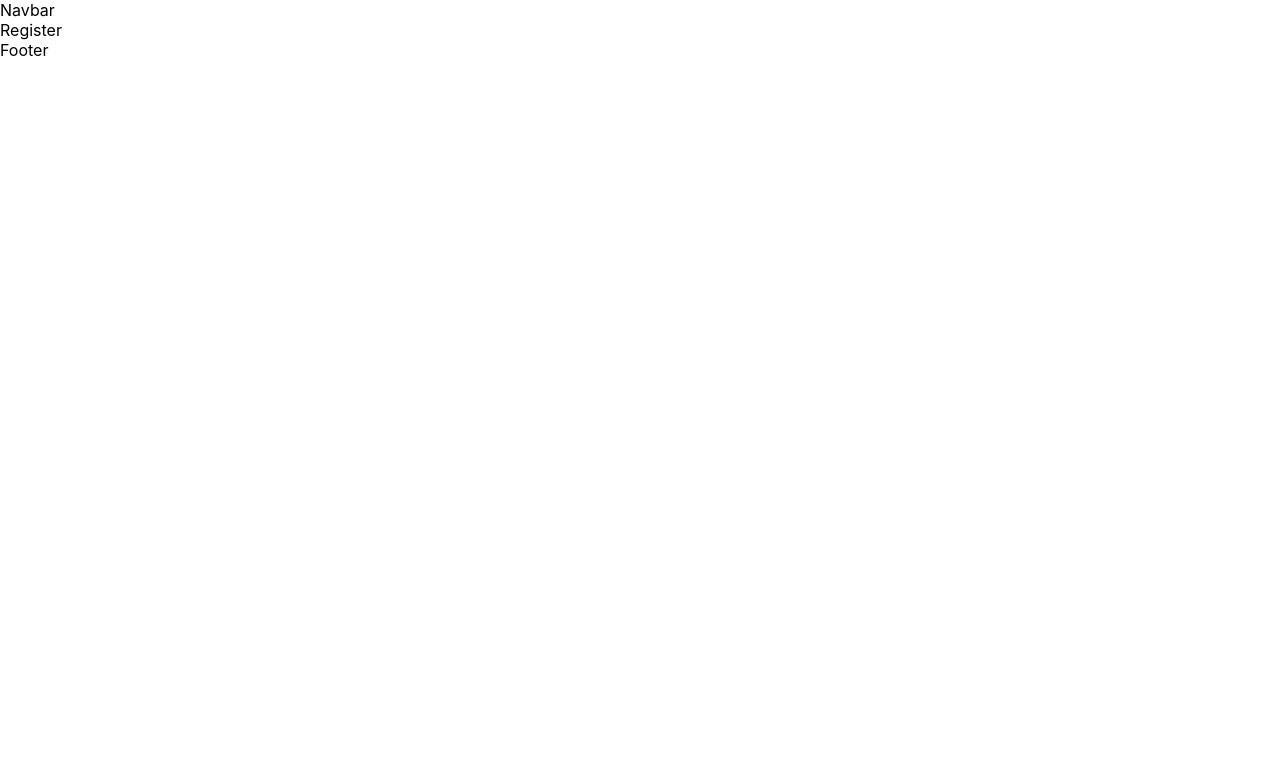
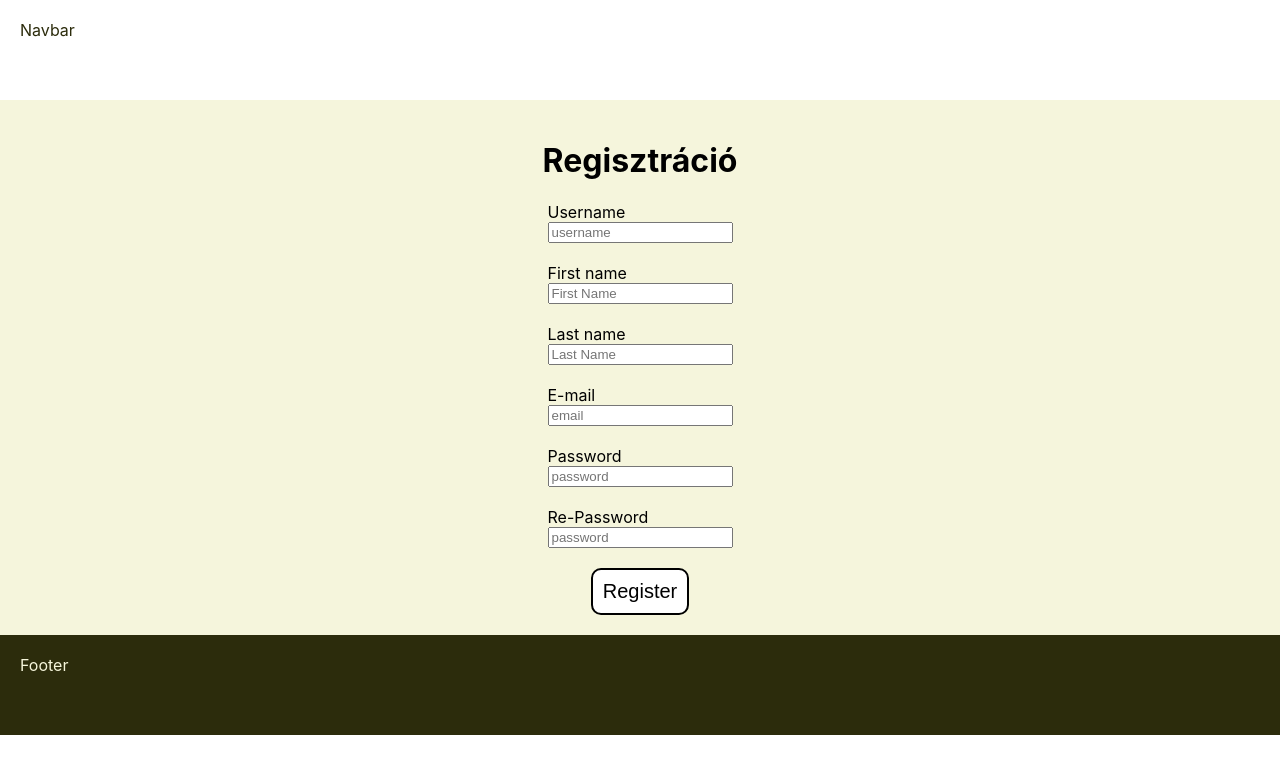
Before and after one commit to liana5555/food-restaurant-review-frontend, a React (Create React App) app: page /register in a window 1280 px wide. Shown: the top 774 px of the page. Built offline with nearby package versions, Linux system fonts and the light colour scheme.

Commit message:
feature: Login and Register Page

```diff
--- a/src/App.scss
+++ /dev/null
@@ -1,38 +0,0 @@
-.App {
-  text-align: center;
-}
-
-.App-logo {
-  height: 40vmin;
-  pointer-events: none;
-}
-
-@media (prefers-reduced-motion: no-preference) {
-  .App-logo {
-    animation: App-logo-spin infinite 20s linear;
-  }
-}
-
-.App-header {
-  background-color: #282c34;
-  min-height: 100vh;
-  display: flex;
-  flex-direction: column;
-  align-items: center;
-  justify-content: center;
-  font-size: calc(10px + 2vmin);
-  color: white;
-}
-
-.App-link {
-  color: #61dafb;
-}
-
-@keyframes App-logo-spin {
-  from {
-    transform: rotate(0deg);
-  }
-  to {
-    transform: rotate(360deg);
-  }
-}
--- a/src/components/Footer.js
+++ b/src/components/Footer.js
@@ -1,10 +1,10 @@
-
+import React from "react"
 
 export default function Footer () {
     return (
-        <nav>
+        <footer>
             Footer
-        </nav>
+        </footer>
     )
 
 
--- a/src/components/Navbar.js
+++ b/src/components/Navbar.js
@@ -1,4 +1,4 @@
-
+import React from "react"
 
 export default function Navbar () {
     return (
--- a/src/pages/Home.js
+++ b/src/pages/Home.js
@@ -1,11 +1,9 @@
-
+import React from "react"
 
 
 export default function Home () {
     return (
-        <nav>
-            Home
-        </nav>
+       <main>WELCOME HOME</main>
     )
 
 
--- a/src/pages/Login.js
+++ b/src/pages/Login.js
@@ -1,10 +1,44 @@
+import React from "react"
 
 
 export default function Login () {
+
+    const [regform, setRegisterForm] = React.useState({
+        username: "",
+        password: ""
+
+
+    })
+    console.log(regform)
+
+    function handleChange (e) {
+        setRegisterForm(prev => {
+            return {
+                ...prev,
+                [e.target.name] : e.target.value
+            }
+        })
+
+    }
+
+    function handleSubmit (e) {
+        e.preventDefault()
+        console.log("Submitting")
+    }
+
+
     return (
-        <nav>
-            Login
-        </nav>
+        <main className="login-register">
+            <h1>Bejelentkezés</h1>
+        <form className="login-register-form" onSubmit={handleSubmit}>
+            <label className="input-label" name="username" >Username</label>
+            <input className="input" type="text" name="username" placeholder="username" value={regform.username} onChange={handleChange}  />
+            <label className="input-label" name="password" >Password</label>
+            <input className="input" type="password" name="password" placeholder="password" value={regform.password} onChange={handleChange}  />
+            <button>Login</button>
+
+        </form>
+        </main>
     )
 
 
--- /dev/null
+++ b/src/pages/Posts.js
@@ -0,0 +1,14 @@
+import React from "react"
+
+
+export default function Posts () {
+
+
+
+
+    return (
+       <main>WELCOME TO POSTS</main>
+    )
+
+
+}
--- a/src/pages/Register.js
+++ b/src/pages/Register.js
@@ -1,11 +1,62 @@
-
+import React from "react"
 
 
 export default function Register () {
+
+    const [regform, setRegisterForm] = React.useState({
+        username: "",
+        firstName: "",
+        lastName:"",
+        password: "",
+        repassword: "",
+        email: ""
+
+    })
+    console.log(regform)
+
+    function handleChange (e) {
+        setRegisterForm(prev => {
+            return {
+                ...prev,
+                [e.target.name] : e.target.value
+            }
+        })
+
+    }
+
+    function handleSubmit (e) {
+        e.preventDefault()
+        console.log("Submitting")
+    }
+
+    function checkingPaassword (psw, repsw) {
+        if (psw !== repsw){
+            return true
+        }
+        else return false
+    }
+
     return (
-        <nav>
-            Register
-        </nav>
+        <main className="login-register">
+            <h1>Regisztráció</h1>
+        <form className="login-register-form" onSubmit={handleSubmit}>
+            <label className="input-label" name="username" >Username</label>
+            <input className="input" type="text" name="username" placeholder="username" value={regform.username} onChange={handleChange}  />
+            <label className="input-label" name="firstName" >First name</label>
+            <input className="input" type="text" name="firstName" placeholder="First Name" value={regform.firstName} onChange={handleChange}  />
+            <label className="input-label" name="lastName" >Last name</label>
+            <input className="input" type="text" name="lastName" placeholder="Last Name" value={regform.lastName} onChange={handleChange}  />
+            <label className="input-label" name="email" >E-mail</label>
+            <input className="input" type="email" name="email" placeholder="email" value={regform.email} onChange={handleChange}  />
+            <label className="input-label" name="password" >Password</label>
+            <input className="input" type="password" name="password" placeholder="password" value={regform.password} onChange={handleChange}  />
+            <label className="input-label" name="repassword" >Re-Password</label>
+            <input className="input" type="password" name="repassword" placeholder="password" value={regform.repassword} onChange={handleChange}  />
+            {checkingPaassword(regform.password, regform.repassword)&&<div className="not-matching-psw">Not matching Password</div>}
+            <button>Register</button>
+
+        </form>
+        </main>
     )
 
 
--- /dev/null
+++ b/src/scss/App.scss
@@ -0,0 +1,3 @@
+@import "global";
+@import "navbar";
+@import "footer";
--- /dev/null
+++ b/src/scss/_footer.scss
@@ -0,0 +1,6 @@
+footer {
+    background-color: hsl(60, 56%, 11%);
+    min-height: 100px;
+    color: hsl(60, 56%, 91%);
+    padding: 20px;
+}
--- /dev/null
+++ b/src/scss/_global.scss
@@ -0,0 +1,59 @@
+* {
+    box-sizing: border-box;
+}
+
+body{
+    min-height: 100vh;
+    display: flex;
+    flex-direction: column;
+}
+
+.login-register {
+    display: flex;
+    flex-direction: column;
+    align-items: center;
+    justify-content: center;
+    background-color: beige;
+    padding: 20px;
+
+    .login-register-form {
+    display: flex;
+    flex-direction: column;
+    align-items: center;
+    justify-content: center;
+
+    }
+    label {
+        align-self: flex-start;
+    }
+    input {
+        margin-bottom: 20px;
+    }
+
+    button {
+        background-color: white;
+        border-radius: 10px;
+        padding: 10px;
+        font-size: 20px;
+        border: 2px solid black;
+
+
+        &:hover {
+            background-color: hsl(60, 56%, 11%);
+            color: white;
+            border: 2 px solid hsl(60, 56%, 11%);
+            cursor: pointer;
+        }
+
+
+    }
+    .not-matching-psw {
+
+        margin-bottom: 20px;
+        color: red;
+    }
+
+
+
+
+}
--- /dev/null
+++ b/src/scss/_navbar.scss
@@ -0,0 +1,6 @@
+nav {
+    background-color: white;
+    color: hsl(60, 56%, 11%);
+    min-height: 100px;
+    padding: 20px;
+}
```
Also changed, not shown: src/App.js (+6 -1 lines).
